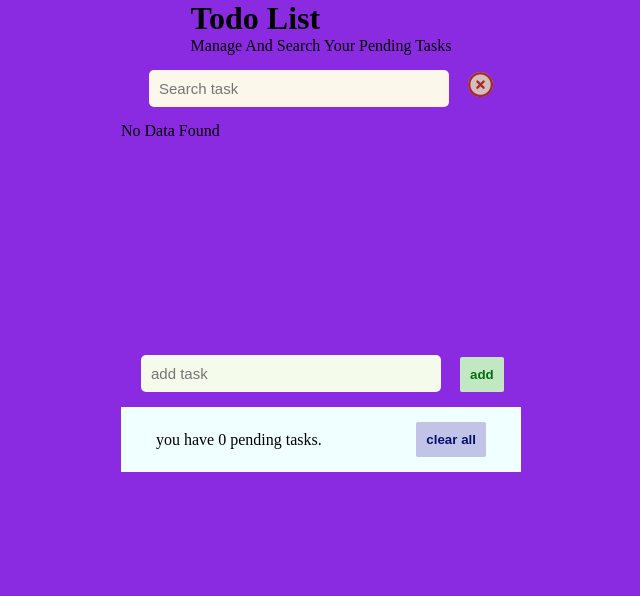
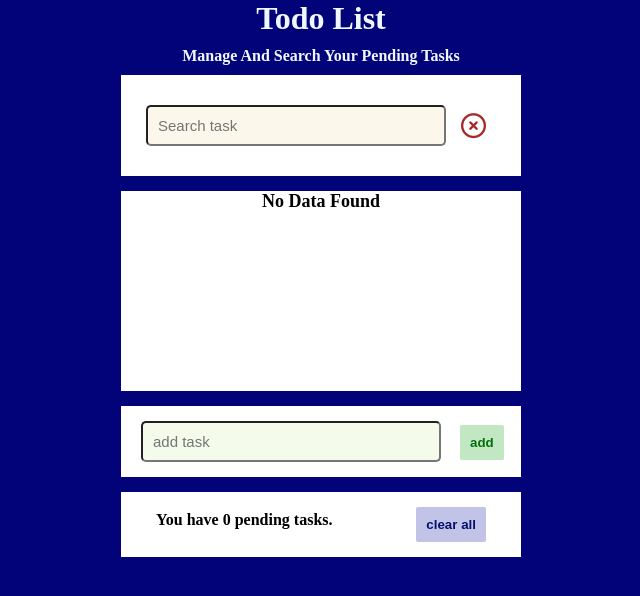
Before and after one commit to bejinraj/Javascript-todolist, a plain HTML site: page index.html in a window 1280 px wide. Shown: the whole page, without its empty margins (319-959 px from the left). Drawn offline with Linux system fonts and the light colour scheme.

Commit message:
css changes

```diff
--- a/app.js
+++ b/app.js
@@ -8,7 +8,6 @@ const searchBar = document.getElementById("search-bar");
 
 const clearInput = document.getElementById("clear-input");
 const clearAllBtn = document.getElementById("clear-all-btn");
-const noData = document.getElementById("no-data");
 
 let render = (array) => {
   todos.innerHTML = "";
@@ -24,7 +23,7 @@ let render = (array) => {
       todos.innerHTML += list;
     }
   } else {
-    noData.innerText = "No Data Found";
+    todos.innerHTML = "<p><span class='no-data'>No Data Found</span></p>";
   }
 
   for (let obj of array) {
--- a/index.html
+++ b/index.html
@@ -16,11 +16,11 @@
     />
   </head>
   <body>
-    <div>
+    <div class="header">
       <h1>Todo List</h1>
       <p>Manage And Search Your Pending Tasks</p>
     </div>
-    <div>
+    <div class="search-field">
       <input
         id="search-bar"
         type="text"
@@ -33,10 +33,9 @@
       </span>
     </div>
     <div>
-      <p id="no-data"></p>
+      <div id="todos" class="todo-container"></div>
 
-      <div id="todos" class="todo-container"></div>
-      <div>
+      <div class="add-field">
         <input
           type="text"
           placeholder="add task"
@@ -47,7 +46,7 @@
       </div>
     </div>
     <div class="pen-task">
-      <p>you have <span id="rem-task">0</span> pending tasks.</p>
+      <p class="rem-tsk">You have <span id="rem-task">0</span> pending tasks.</p>
       <button class="clear-btn" id="clear-all-btn">clear all</button>
     </div>
 
--- a/style.css
+++ b/style.css
@@ -4,19 +4,29 @@
   box-sizing: border-box;
 }
 body {
-  background-color: blueviolet;
+  background-color: rgb(3, 3, 121);
   display: flex;
   flex-direction: column;
   align-items: center;
 }
 
 .todo-container {
+  background-color: white;
   width: 400px;
   height: 200px;
   overflow: auto;
   display: flex;
   flex-direction: column;
   align-items: center;
+  margin-top: 15px;
+}
+
+.search-field {
+  width: 400px;
+  display: flex;
+  align-items: center;
+  background-color: white;
+  padding: 15px 25px;
 }
 
 .search {
@@ -26,29 +36,28 @@ body {
   font-size: 15px;
   margin-top: 15px;
   margin-bottom: 15px;
-  border: none;
   margin-right: 15px;
   width: 300px;
 }
 
 .icon {
   font-size: 25px;
-  background-color: rgb(212, 189, 189);
   border-radius: 50%;
   color: brown;
 }
 
 .todo-task {
-  background-color: aliceblue;
+  background-color: rgb(251, 247, 234);
   width: 300px;
   display: flex;
   justify-content: space-between;
   align-items: center;
-  margin-bottom: 15px;
+  margin-top: 15px;
 }
 
 .todo-name {
-  padding: 9px;
+  padding: 10px;
+  color: black;
 }
 
 .delete-icon {
@@ -67,7 +76,6 @@ body {
   margin-top: 15px;
   margin-bottom: 15px;
   margin-right: 15px;
-  border: none;
   width: 300px;
   margin-left: 20px;
 }
@@ -82,12 +90,17 @@ body {
 }
 
 .pen-task {
-  background-color: azure;
+  background-color: white;
   display: flex;
   width: 400px;
   padding: 15px 35px;
   justify-content: space-between;
   align-items: center;
+}
+
+.rem-tsk {
+  color: black;
+font-weight: bold;
 }
 
 .clear-btn {
@@ -106,3 +119,29 @@ body {
 .show {
   display: flex;
 }
+
+h1,
+p {
+  font-weight: bold;
+  margin-bottom: 10px;
+  color: aliceblue;
+}
+
+.header {
+  display: flex;
+  flex-direction: column;
+  align-items: center;
+}
+
+.no-data {
+  color: black;
+  font-size: large;
+  font-weight: bold;
+  margin-top: 35px;
+}
+
+.add-field {
+  background-color: white;
+  margin-top: 15px;
+  margin-bottom: 15px;
+}
```
